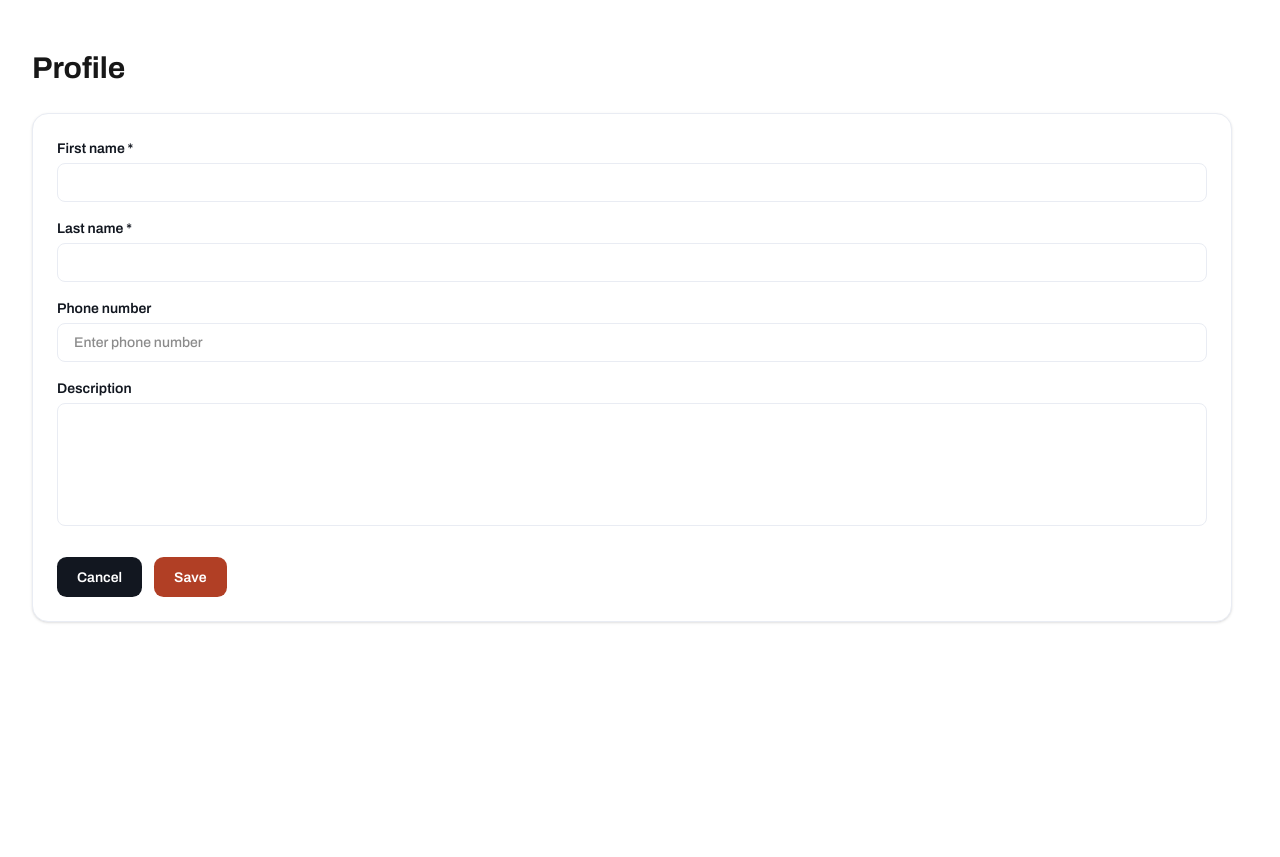
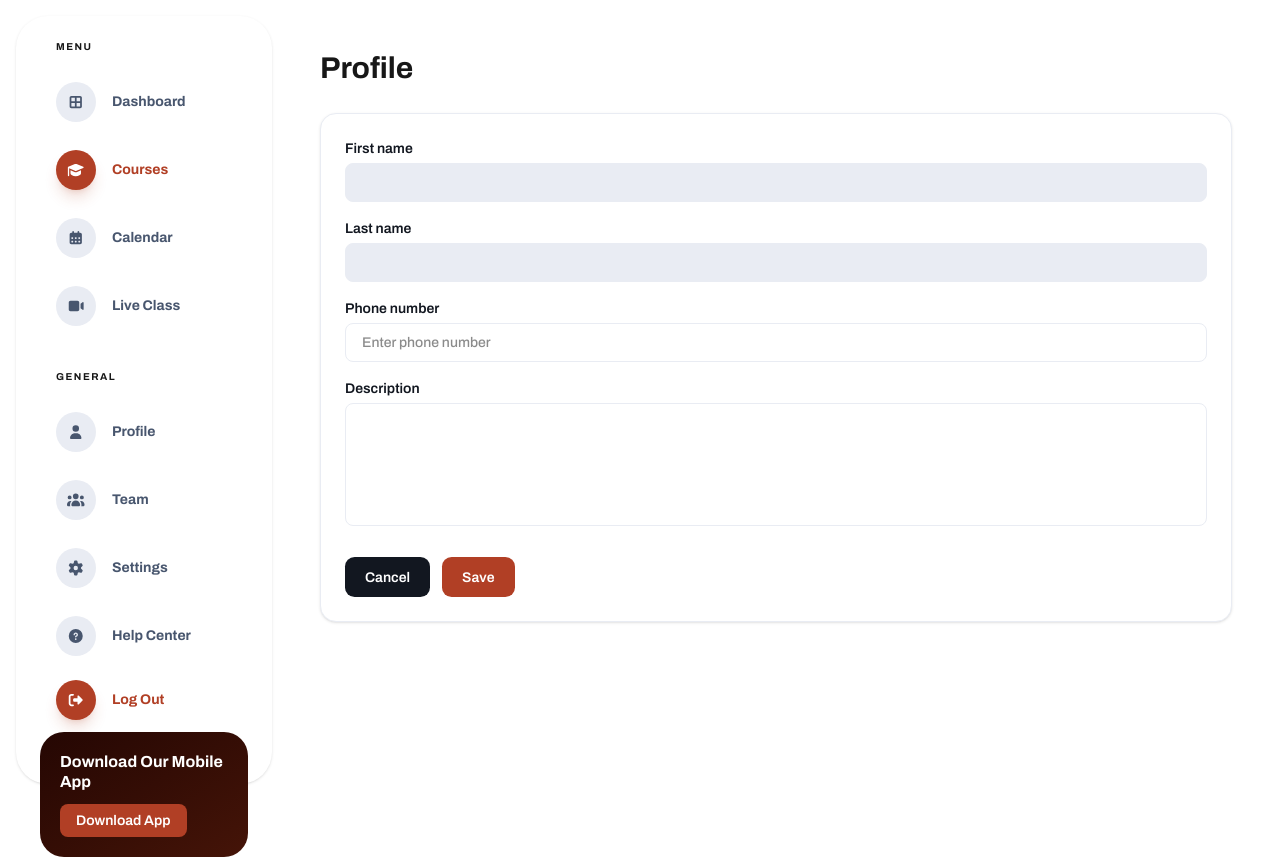
Before and after one commit to shiko-webapp/frontend-shiko, a Next.js app: page /profile in a window 1280 px wide. Before the commit the page ends 800 px from the top, so only its background shows below. Built offline with nearby package versions, Linux system fonts and the light colour scheme; no server answers.

Commit message:
feat: add role badge and read-only name field

```diff
--- a/src/app/(profile)/profile/page.tsx
+++ b/src/app/(profile)/profile/page.tsx
@@ -8,26 +8,30 @@ import { getUserSkills } from "@/src/features/profile/services/skillsService";
 import { getUserAchievements } from "@/src/features/profile/services/achievementsService";
 import { ProfileCard } from "@/src/features/profile/components/ProfileCard";
 import { ProfileForm } from "@/src/features/profile/components/ProfileForm";
+import { ICurrentUser } from "@/src/features/profile/models/ICurrentUser";
 
 export default function ProfilePage() {
   const [profile, setProfile] = useState<IProfile | null>(null);
   const [skills, setSkills] = useState<IUserSkill[]>([]);
   const [achievements, setAchievements] = useState<IUserAchievement[]>([]);
   const [isLoading, setIsLoading] = useState(true);
+  const [currentUser, setCurrentUser] = useState<ICurrentUser | null>(null);
 
   useEffect(() => {
     const fetchData = async () => {
       setIsLoading(true);
       try {
-        const [profileResult, skillsResult, achievementsResult] = await Promise.allSettled([
+        const [profileResult, skillsResult, achievementsResult, userResult] = await Promise.allSettled([
           getProfile(),
           getUserSkills(),
           getUserAchievements(),
+          fetch("/api/auth/me").then(res => res.json()),
         ]);
 
         if (profileResult.status === "fulfilled") setProfile(profileResult.value);
         if (skillsResult.status === "fulfilled") setSkills(skillsResult.value);
         if (achievementsResult.status === "fulfilled") setAchievements(achievementsResult.value);
+        if (userResult.status === "fulfilled") setCurrentUser(userResult.value);
       } catch (error) {
         console.log(error);
       } finally {
@@ -40,17 +44,18 @@ export default function ProfilePage() {
   if (isLoading) return <p>Loading...</p>;
 
 return (
-  <main className="p-8">
+  <main className="min-h-screen p-8">
     <h4 className="mb-6">Profile</h4>
-    <div className="flex gap-6">
+    <div className="flex gap-6 items-start">
       {/* Profile Card */}
       {profile && (
-        <div className="w-80 shrink-0">
-          <ProfileCard
-            profile={profile}
-            skills={skills}
-            achievements={achievements}
-          />
+        <div className="w-96 shrink-0">
+        <ProfileCard
+          profile={profile}
+          skills={skills}
+          achievements={achievements}
+          role={currentUser?.role ?? "Student"}
+        />
         </div>
       )}
       {/* Profile Form */}
--- a/src/app/layout.tsx
+++ b/src/app/layout.tsx
@@ -33,9 +33,9 @@ export default function RootLayout({
   return (
     <html lang="en" className={`${archivo.variable} h-full antialiased`}>
       <body className="h-screen flex overflow-hidden">
-        {/* <div className="p-4 flex h-full">
+        <div className="p-4 flex h-full">
           <AsideMenu />
-        </div> */}
+        </div>
         <main className="flex-1 overflow-y-auto p-4 pl-0">
           <div className="h-full w-full">
             <AuthProvider>{children}</AuthProvider>
--- a/src/features/profile/components/ProfileCard.tsx
+++ b/src/features/profile/components/ProfileCard.tsx
@@ -7,29 +7,35 @@ interface IProfileCardProps {
   profile: IProfile;
   skills: IUserSkill[];
   achievements: IUserAchievement[];
+  role: string;
 }
 
-export const ProfileCard = ({ profile, skills, achievements }: IProfileCardProps) => {
+export const ProfileCard = ({ profile, skills, achievements, role }: IProfileCardProps) => {
   return (
     <section className="bg-white rounded-2xl overflow-hidden shadow-sm border border-secondary-50 flex flex-col">
 
-      {/* Bannerbild */}
+      {/* Banner */}
       <div className="h-32 bg-gradient-to-r from-purple-900 to-pink-600" />
 
       <div className="px-6 pb-6">
-        {/* Profilbild */}
-        <div className="relative -mt-10 mb-4">
-          <div className="w-20 h-20 rounded-full border-4 border-white bg-secondary-50 overflow-hidden">
+      {/* Profile image */}
+      <div className="flex flex-col items-center mt-4 mb-4">
+        <div className="w-20 h-20 rounded-full border-4 border-white bg-secondary-50 overflow-hidden -mt-14">
           {profile.profileImageUrl ? (
             <img src={profile.profileImageUrl} alt="Profile" className="w-full h-full object-cover" />
           ) : (
             <div className="w-full h-full bg-secondary-50" />
           )}
         </div>
+
+        {/* Name */}
+        <h5 className="text-secondary-900 mt-2">{profile.firstName} {profile.lastName}</h5>
+
+        {/* Role badge */}
+        <span className="text-small bg-primary-50 text-primary-500 rounded-full px-3 py-1 mt-1">
+          {role}
+        </span>
       </div>
-
-        {/* Namn */}
-        <h5 className="text-secondary-900">{profile.firstName} {profile.lastName}</h5>
 
         {/* Skills */}
         {skills.length > 0 && (
@@ -37,7 +43,10 @@ export const ProfileCard = ({ profile, skills, achievements }: IProfileCardProps
             <p className="font-bold text-secondary-900 mb-2">Skills</p>
             <div className="flex flex-wrap gap-2">
               {skills.map((skill) => (
-                <span key={skill.id} className="text-small border border-secondary-50 rounded px-2 py-1 text-secondary-500">
+                <span
+                  key={skill.id}
+                  className="text-small border border-secondary-50 rounded-full px-3 py-1 text-secondary-500 bg-secondary-50"
+                >
                   {skill.skillName}
                 </span>
               ))}
@@ -49,9 +58,12 @@ export const ProfileCard = ({ profile, skills, achievements }: IProfileCardProps
         {achievements.length > 0 && (
           <div className="mt-4">
             <p className="font-bold text-secondary-900 mb-2">Achievements</p>
-            <div className="flex gap-2">
+            <div className="flex flex-wrap gap-2">
               {achievements.map((achievement) => (
-                <span key={achievement.id} className="text-small text-secondary-500">
+                <span
+                  key={achievement.id}
+                  className="text-small bg-tertiary-50 text-tertiary-500 rounded-full px-3 py-1"
+                >
                   {achievement.achievementName}
                 </span>
               ))}
@@ -63,9 +75,12 @@ export const ProfileCard = ({ profile, skills, achievements }: IProfileCardProps
         {profile.description && (
           <div className="mt-4">
             <p className="font-bold text-secondary-900 mb-2">Bio</p>
+            <div className="bg-secondary-50 rounded-xl p-3">
               <p className="text-small text-secondary-500">{profile.description}</p>
             </div>
+          </div>
         )}
+
       </div>
     </section>
   );
--- a/src/features/profile/components/ProfileForm.tsx
+++ b/src/features/profile/components/ProfileForm.tsx
@@ -1,7 +1,8 @@
 "use client";
 import { useState } from "react";
 import { IProfile } from "../models/IProfile";
-import { updateProfile } from "../services/profileService";
+import { updateProfile, IUpdateProfileRequest } from "../services/profileService";
+
 
 interface IProfileFormProps {
   profile: IProfile;
@@ -9,20 +10,17 @@ interface IProfileFormProps {
 }
 
 export const ProfileForm = ({ profile, onSave }: IProfileFormProps) => {
-  const [firstName, setFirstName] = useState(profile.firstName ?? "");
-  const [lastName, setLastName] = useState(profile.lastName ?? "");
   const [phoneNumber, setPhoneNumber] = useState(profile.phoneNumber ?? "");
   const [description, setDescription] = useState(profile.description ?? "");
 
 const handleSubmit = async () => {
   try {
-    const updatedProfile = await updateProfile({
-      ...profile,
-      firstName,
-      lastName,
+    const request: IUpdateProfileRequest = {
       phoneNumber,
       description,
-    });
+      profileImageUrl: profile.profileImageUrl,
+    };
+    const updatedProfile = await updateProfile(request);
     onSave(updatedProfile);
   } catch (error) {
     console.log(error);
@@ -32,25 +30,25 @@ const handleSubmit = async () => {
   return (
     <section className="bg-white rounded-2xl shadow-sm border border-secondary-50 p-6">
 
-      {/* First name */}
+      {/* First name - read only */}
       <div className="mb-4">
-        <label className="block text-small font-semibold text-secondary-900 mb-1">First name *</label>
+        <label className="block text-small font-semibold text-secondary-900 mb-1">First name</label>
         <input
           type="text"
-          value={firstName}
-          onChange={(e) => setFirstName(e.target.value)}
-          className="w-full border border-secondary-50 rounded-lg px-4 py-2 text-small focus:outline-none focus:ring-2 focus:ring-primary-500"
+          value={profile.firstName ?? ""}
+          readOnly
+          className="w-full border border-secondary-50 rounded-lg px-4 py-2 text-small bg-secondary-50 text-secondary-500 cursor-not-allowed"
         />
       </div>
 
-      {/* Last name */}
+      {/* Last name - read only */}
       <div className="mb-4">
-        <label className="block text-small font-semibold text-secondary-900 mb-1">Last name *</label>
+        <label className="block text-small font-semibold text-secondary-900 mb-1">Last name</label>
         <input
           type="text"
-          value={lastName}
-          onChange={(e) => setLastName(e.target.value)}
-          className="w-full border border-secondary-50 rounded-lg px-4 py-2 text-small focus:outline-none focus:ring-2 focus:ring-primary-500"
+          value={profile.lastName ?? ""}
+          readOnly
+          className="w-full border border-secondary-50 rounded-lg px-4 py-2 text-small bg-secondary-50 text-secondary-500 cursor-not-allowed"
         />
       </div>
 
@@ -81,8 +79,6 @@ const handleSubmit = async () => {
       <div className="flex gap-3">
         <button
           onClick={() => {
-            setFirstName(profile.firstName ?? "");
-            setLastName(profile.lastName ?? "");
             setPhoneNumber(profile.phoneNumber ?? "");
             setDescription(profile.description ?? "");
           }}
--- /dev/null
+++ b/src/features/profile/models/ICurrentUser.ts
@@ -0,0 +1,6 @@
+export interface ICurrentUser {
+  id: string;
+  email: string;
+  role: string;
+  permissions: string[];
+}
--- a/src/features/profile/services/profileService.ts
+++ b/src/features/profile/services/profileService.ts
@@ -1,18 +1,24 @@
 import { apiFetch } from "@/src/lib/apiFetch";
 import { IProfile } from "../models/IProfile";
+
+export interface IUpdateProfileRequest {
+  phoneNumber: string | null;
+  description: string | null;
+  profileImageUrl: string | null;
+}
 
 export const getProfile = async (): Promise<IProfile> => {
   const res = await apiFetch(`/api/profile`);
   return res.json();
 };
 
-export const updateProfile = async (profile: IProfile): Promise<IProfile> => {
+export const updateProfile = async (request: IUpdateProfileRequest): Promise<IProfile> => {
   const res = await apiFetch(`/api/profile`, {
     method: "PUT",
     headers: {
       "content-type": "application/json",
     },
-    body: JSON.stringify(profile),
+    body: JSON.stringify(request),
   });
   return res.json();
 };
```
Lines whose indentation alone changed are shown as unchanged.
